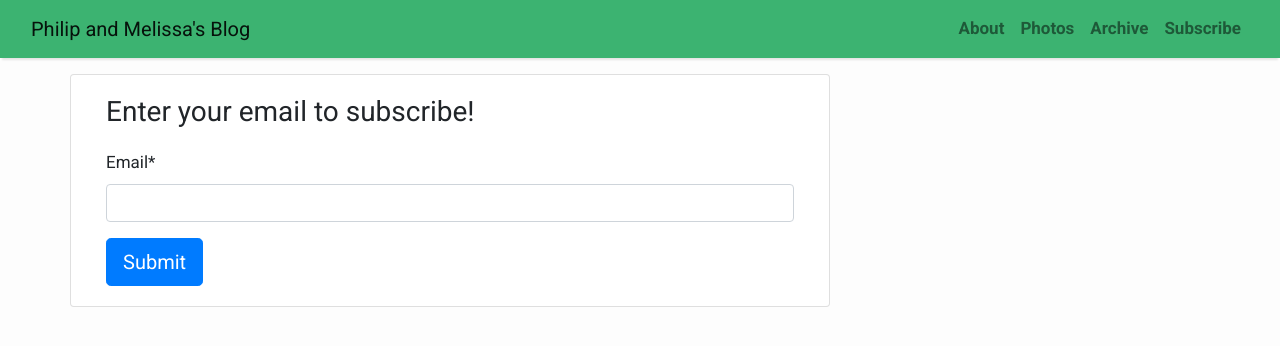
After one commit to philenox/blog_source, a Django app: page /subscribe/ in a window 1280 px wide. The commit adds this page. Shown: the top 346 px of the page. Run offline with Django 3.2, Linux system fonts and the light colour scheme; some libraries are stand-ins or nearby versions.

Commit message:
added email subscription for blog

```diff
--- a/blog/forms.py
+++ b/blog/forms.py
@@ -1,4 +1,4 @@
-from .models import Comment
+from .models import Comment, EmailSubscription
 from django import forms
 
 
@@ -6,3 +6,8 @@ class CommentForm(forms.ModelForm):
     class Meta:
         model = Comment
         fields = ('name', 'email', 'body')
+
+class EmailForm(forms.ModelForm):
+    class Meta:
+        model = EmailSubscription
+        fields = ('email',)
--- a/blog/models.py
+++ b/blog/models.py
@@ -1,5 +1,6 @@
 from django.db import models
 from django.contrib.auth.models import User
+from .email import send_email
 
 
 STATUS = (
@@ -26,6 +27,11 @@ class Post(models.Model):
     def __str__(self):
         return self.title
 
+    def save(self, *args, **kwargs):
+        super().save(*args, **kwargs)
+        email_list = EmailSubscription.objects.all()
+        send_email(email_list)
+
 
 class Comment(models.Model):
     post = models.ForeignKey(Post,on_delete=models.CASCADE,related_name='comments')
@@ -47,3 +53,13 @@ class Image(models.Model):
 
     def __str__(self):
         return self.title
+
+class EmailSubscription(models.Model):
+    sys_id = models.AutoField(primary_key=True, null=False, blank=True)
+    email = models.EmailField(unique = True)
+    status = models.CharField(max_length=64, null=False, blank=True)
+    created_date = models.DateTimeField(auto_now = True, null=False, blank=True)
+    updated_date = models.DateTimeField(auto_now = True, null=False, blank=True)
+
+    def __str__(self):
+        return self.email
--- a/blog/templates/base.html
+++ b/blog/templates/base.html
@@ -2,12 +2,26 @@
 <html>
 
     <head>
+        <!-- Global site tag (gtag.js) - Google Analytics -->
+        <script async src="https://www.googletagmanager.com/gtag/js?id=G-NBLHT269DS"></script>
+        <script>
+          window.dataLayer = window.dataLayer || [];
+          function gtag(){dataLayer.push(arguments);}
+          gtag('js', new Date());
+
+          gtag('config', 'G-NBLHT269DS');
+        </script>
+
         <title>Philip and Melissa's UK Blog</title>
         <link href="https://fonts.googleapis.com/css?family=Roboto:400,700" rel="stylesheet">
         <meta name="google" content="notranslate" />
         <meta name="viewport" content="width=device-width, initial-scale=1" />
         <link rel="stylesheet" href="https://maxcdn.bootstrapcdn.com/bootstrap/4.0.0/css/bootstrap.min.css" integrity="sha384-Gn5384xqQ1aoWXA+058RXPxPg6fy4IWvTNh0E263XmFcJlSAwiGgFAW/dAiS6JXm"
             crossorigin="anonymous" />
+
+        <script src="https://code.jquery.com/jquery-3.3.1.slim.min.js" integrity="sha384-q8i/X+965DzO0rT7abK41JStQIAqVgRVzpbzo5smXKp4YfRvH+8abtTE1Pi6jizo" crossorigin="anonymous"></script>
+        <script src="https://cdnjs.cloudflare.com/ajax/libs/popper.js/1.14.7/umd/popper.min.js" integrity="sha384-UO2eT0CpHqdSJQ6hJty5KVphtPhzWj9WO1clHTMGa3JDZwrnQq4sF86dIHNDz0W1" crossorigin="anonymous"></script>
+        <script src="https://stackpath.bootstrapcdn.com/bootstrap/4.3.1/js/bootstrap.min.js" integrity="sha384-JjSmVgyd0p3pXB1rRibZUAYoIIy6OrQ6VrjIEaFf/nJGzIxFDsf4x0xIM+B07jRM" crossorigin="anonymous"></script>
 
         <link rel="shortcut icon" type="image/x-icon" href="/static/favicon-96x96.png">
 
@@ -31,6 +45,7 @@
 
         <meta property ="og:title" content ="Philip and Melissa's Blog">
         <meta property = "og:image" content = "/static/favicon_v3.jpg"
+
     </head>
 
     <body>
@@ -73,21 +88,21 @@
                 <div class="collapse navbar-collapse" id="navbarResponsive">
                     <ul class="navbar-nav ml-auto">
                         <li class="nav-item text-black">
-                            <a class="nav-link text-black font-weight-bold" href="#">About</a>
+                            <a class="nav-link text-black font-weight-bold" href="/about">About</a>
                         </li>
                         <li class="nav-item text-black">
-                            <a class="nav-link text-black font-weight-bold" href="#">Photos</a>
+                            <a class="nav-link text-black font-weight-bold" href="/photos">Photos</a>
                         </li>
                         <li class="nav-item text-black">
-                            <a class="nav-link text-black font-weight-bold" href="#">Archive</a>
+                            <a class="nav-link text-black font-weight-bold" href="/archive">Archive</a>
                         </li>
                         <li class="nav-item text-black">
-                            <a class="nav-link text-black font-weight-bold" href="#">Subscribe</a>
+                            <a class="nav-link text-black font-weight-bold" href="/subscribe">Subscribe</a>
                         </li>
                     </ul>
                 </div>
             </div>
-        </nav>
+    </nav>
         {% block content %}
         <!-- Content Goes here -->
         {% endblock content %}
--- /dev/null
+++ b/blog/templates/subscribe.html
@@ -0,0 +1,24 @@
+{% extends 'base.html' %} {% block content %}
+{% load crispy_forms_tags %}
+
+<div class="container">
+  <div class="row">
+    <div class="col-md-8 card mb-4  mt-3 ">
+      <div class="card-body">
+        {% if new_email %}
+        <div class="alert alert-success" role="alert">
+          Your Email has been added!
+        </div>
+        {% else %}
+        <h3>Enter your email to subscribe!</h3>
+        <form method="post" style="margin-top: 1.3em;">
+          {{ email_form | crispy }}
+          {% csrf_token %}
+          <button type="submit" class="btn btn-primary  btn-lg">Submit</button>
+        </form>
+        {% endif %}
+      </div>
+    </div>
+  </div>
+</div>
+{% endblock content %}
--- a/blog/urls.py
+++ b/blog/urls.py
@@ -5,8 +5,11 @@ from django.conf.urls.static import static
 
 urlpatterns = [
     path('', views.PostList.as_view(), name='home'),
-    #path('<slug:slug>/', views.PostDetail.as_view(), name='post_detail'),
-    path('<slug:slug>/', views.post_detail, name='post_detail')
+    #path('<slug:slug>/', views.PostDetail.as_view(), name='post_detail
+    path('about/', views.about, name='about'),
+    path('subscribe/', views.subscribe, name='subscribe'),
+    path('photos/', views.PhotosPage.as_view(), name='photos'),
+    path('<slug:slug>/', views.post_detail, name='post_detail'),
 ]
 
 if settings.DEBUG:
--- a/blog/views.py
+++ b/blog/views.py
@@ -1,8 +1,8 @@
-from .models import Post
-from .forms import CommentForm
+from .models import Post, EmailSubscription
+from .forms import CommentForm, EmailForm
+
 from django.shortcuts import render, get_object_or_404
 from django.views import generic
-from django.utils import timezone
 
 
 class PostList(generic.ListView):
@@ -13,6 +13,29 @@ class PostList(generic.ListView):
 #    model = Post
 #    template_name = 'post_detail.html'
 
+def about(request):
+    template_name = 'about.html'
+    return render(request, template_name)
+
+class PhotosPage(generic.ListView):
+    queryset = Post.objects.filter(status=1).order_by('-created_on')
+    template_name = 'photos.html'
+
+def subscribe(request):
+    template_name = 'subscribe.html'
+    # new subscription
+    if request.method == 'POST':
+        email_form = EmailForm(data=request.POST)
+        if email_form.is_valid():
+            new_email = email_form.save(commit=False)
+            new_email.save()
+            new_email_status = True
+    else:
+        email_form = EmailForm()
+        new_email_status = False
+
+    return render(request, template_name, {'email_form': email_form,
+                                           'new_email': new_email_status})
 
 def post_detail(request, slug):
     template_name = 'post_detail.html'
```
Also changed, not shown: blog/admin.py (+8 -2 lines), blog/templates/about.html (added, +14 -0 lines), blog/templates/index.html (+11 -3 lines), blog/templates/photos.html (added, +27 -0 lines).
